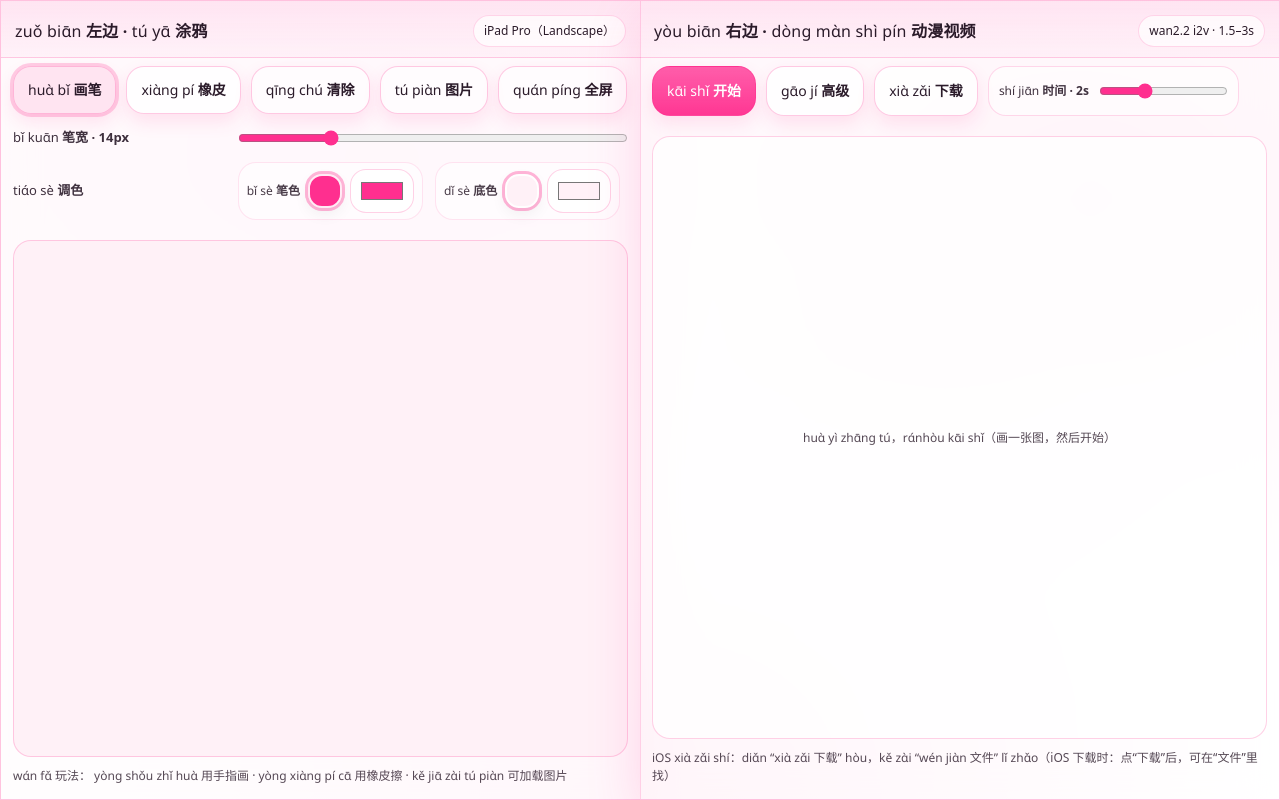
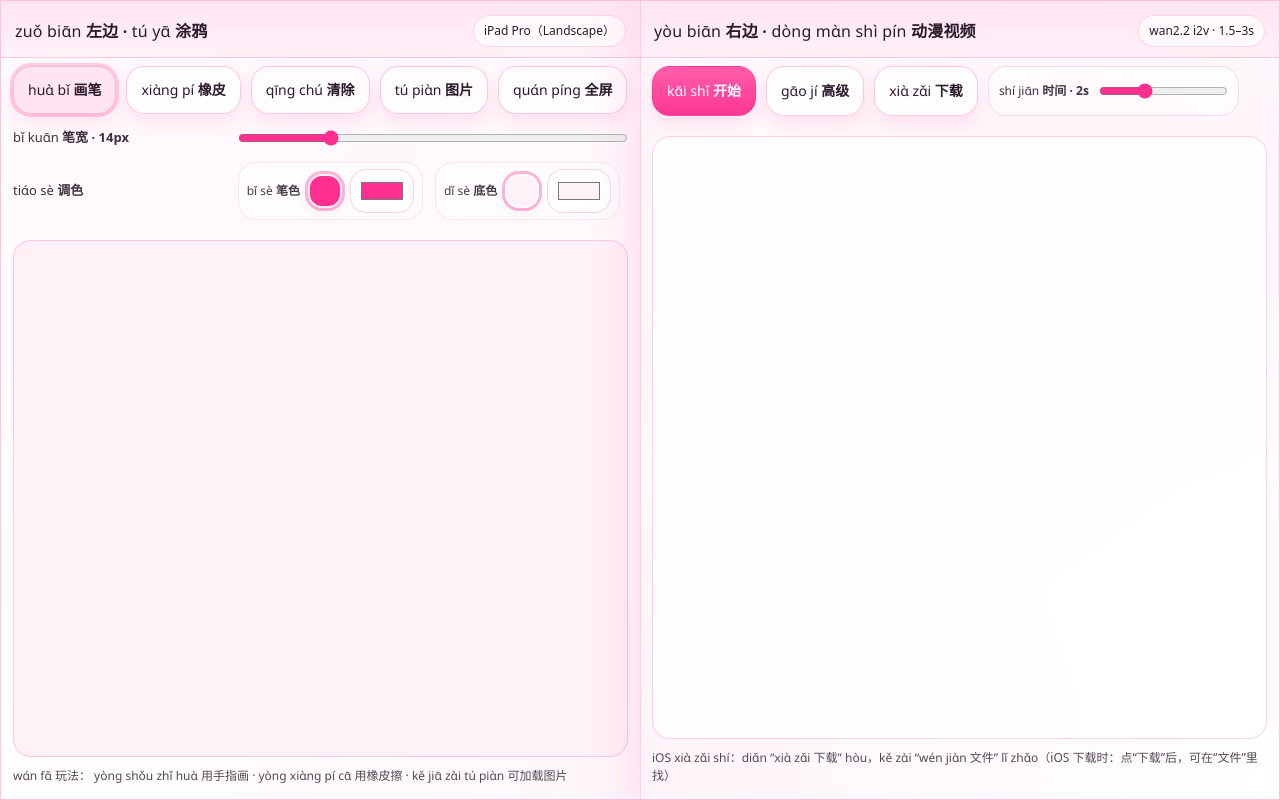
Before and after one commit to Ali1995A/image2vidio, a Next.js app: page / in a window 1280 px wide. Built offline with nearby package versions, Linux system fonts and the light colour scheme.

Commit message:
Keep right panel blank until generation

```diff
--- a/app/page.tsx
+++ b/app/page.tsx
@@ -1,24 +1,12 @@
 "use client";
 
-import { useEffect, useRef, useState } from "react";
+import { useRef } from "react";
 import DoodlePad, { type DoodlePadHandle } from "../components/DoodlePad";
 import VideoGenerator from "../components/VideoGenerator";
 import { py } from "../lib/pinyin";
 
 export default function HomePage() {
   const doodleRef = useRef<DoodlePadHandle | null>(null);
-  const [lastPng, setLastPng] = useState<Blob | null>(null);
-  const [pngUrl, setPngUrl] = useState<string | null>(null);
-
-  useEffect(() => {
-    if (!lastPng) {
-      setPngUrl(null);
-      return;
-    }
-    const u = URL.createObjectURL(lastPng);
-    setPngUrl(u);
-    return () => URL.revokeObjectURL(u);
-  }, [lastPng]);
 
   return (
     <main className="appShell">
@@ -33,8 +21,6 @@ export default function HomePage() {
           </div>
           <DoodlePad
             ref={doodleRef}
-            onSnapshot={(blob) => setLastPng(blob)}
-            snapshotIntervalMs={700}
           />
         </div>
       </section>
@@ -49,7 +35,7 @@ export default function HomePage() {
             </div>
             <div className="chip">wan2.2 i2v · 1.5–3s</div>
           </div>
-          <VideoGenerator doodleRef={doodleRef} fallbackPngUrl={pngUrl} />
+          <VideoGenerator doodleRef={doodleRef} />
         </div>
       </section>
     </main>
--- a/components/VideoGenerator.tsx
+++ b/components/VideoGenerator.tsx
@@ -6,7 +6,6 @@ import { py } from "../lib/pinyin";
 
 type Props = {
   doodleRef: React.RefObject<DoodlePadHandle | null>;
-  fallbackPngUrl: string | null;
 };
 
 const LS_KEY = "image2vidio.apiKey";
@@ -38,7 +37,7 @@ async function blobToDataUrl(blob: Blob) {
   return `data:${blob.type || "application/octet-stream"};base64,${base64}`;
 }
 
-export default function VideoGenerator({ doodleRef, fallbackPngUrl }: Props) {
+export default function VideoGenerator({ doodleRef }: Props) {
   const [apiKey, setApiKey] = useState("");
   const [baseUrl, setBaseUrl] = useState("https://aihubmix.com/v1");
   const [seconds, setSeconds] = useState(2);
@@ -358,18 +357,8 @@ export default function VideoGenerator({ doodleRef, fallbackPngUrl }: Props) {
         <div className="videoStage">
           {videoUrl ? (
             <video className="videoEl" src={videoUrl} controls playsInline />
-          ) : fallbackPngUrl ? (
-            // eslint-disable-next-line @next/next/no-img-element
-            <img
-              src={fallbackPngUrl}
-              alt="preview"
-              style={{ width: "100%", height: "100%", objectFit: "contain" }}
-            />
           ) : (
-            <div className="hint">
-              <span className="pinyin-text">{py("huà yì zhāng tú")}，{py("ránhòu")} {py("kāi shǐ")}</span>
-              （画一张图，然后开始）
-            </div>
+            <div className="hint" style={{ opacity: 0.35 }} />
           )}
         </div>
         <div className="hint">
```
